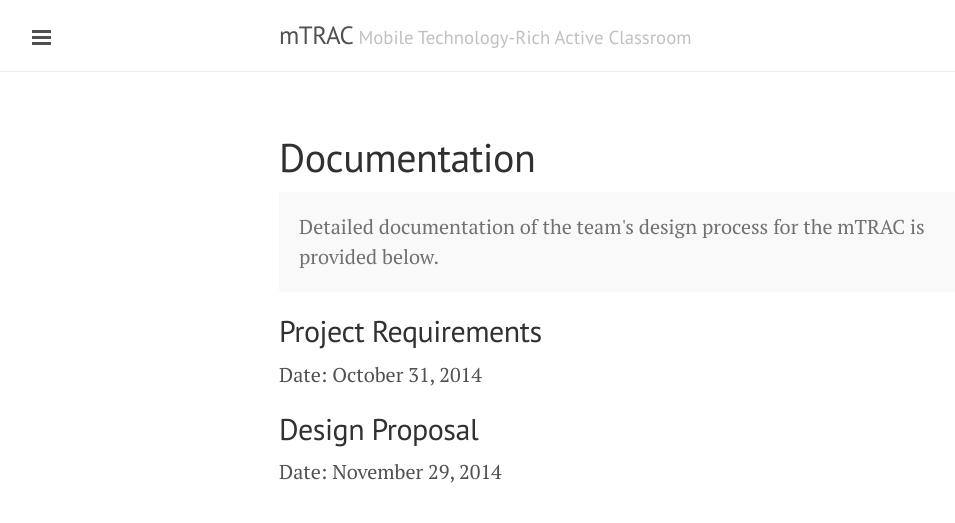
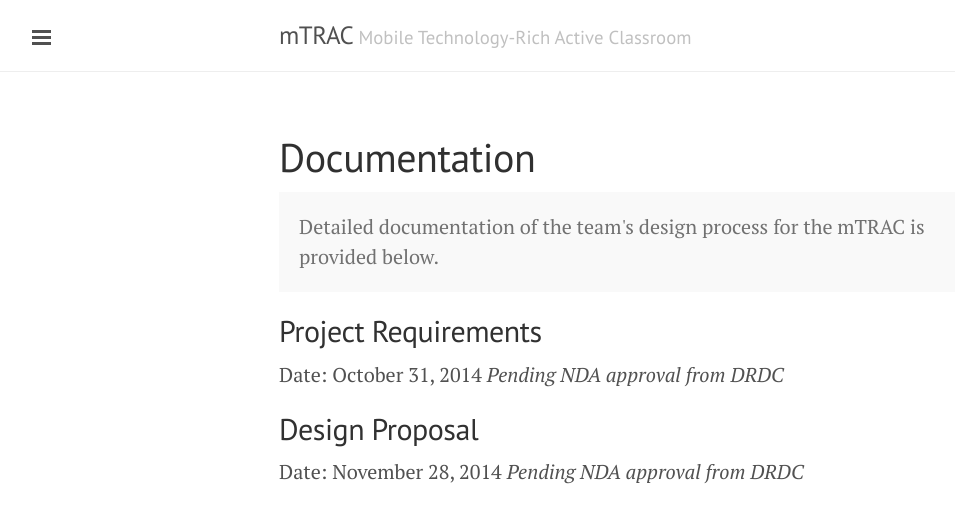
Before and after one commit to gordontang/mTRAC-site, a Jekyll site: the page built from documentation.md, in a window 1280 px wide. Shown: the top 523 px of the page, without its empty margins (1-956 px from the left). Built offline with Jekyll 4.4.1, drawn with Linux system fonts in a browser that asks for light colours; Markdown is read by kramdown in place of the engine named in the settings.

Commit message:
Documentation update

```diff
--- a/documentation.md
+++ b/documentation.md
@@ -9,7 +9,8 @@
 
 ## Project Requirements
 Date: October 31, 2014
-
+*Pending NDA approval from DRDC*
 
 ## Design Proposal
-Date: November 29, 2014
+Date: November 28, 2014
+*Pending NDA approval from DRDC*
```
